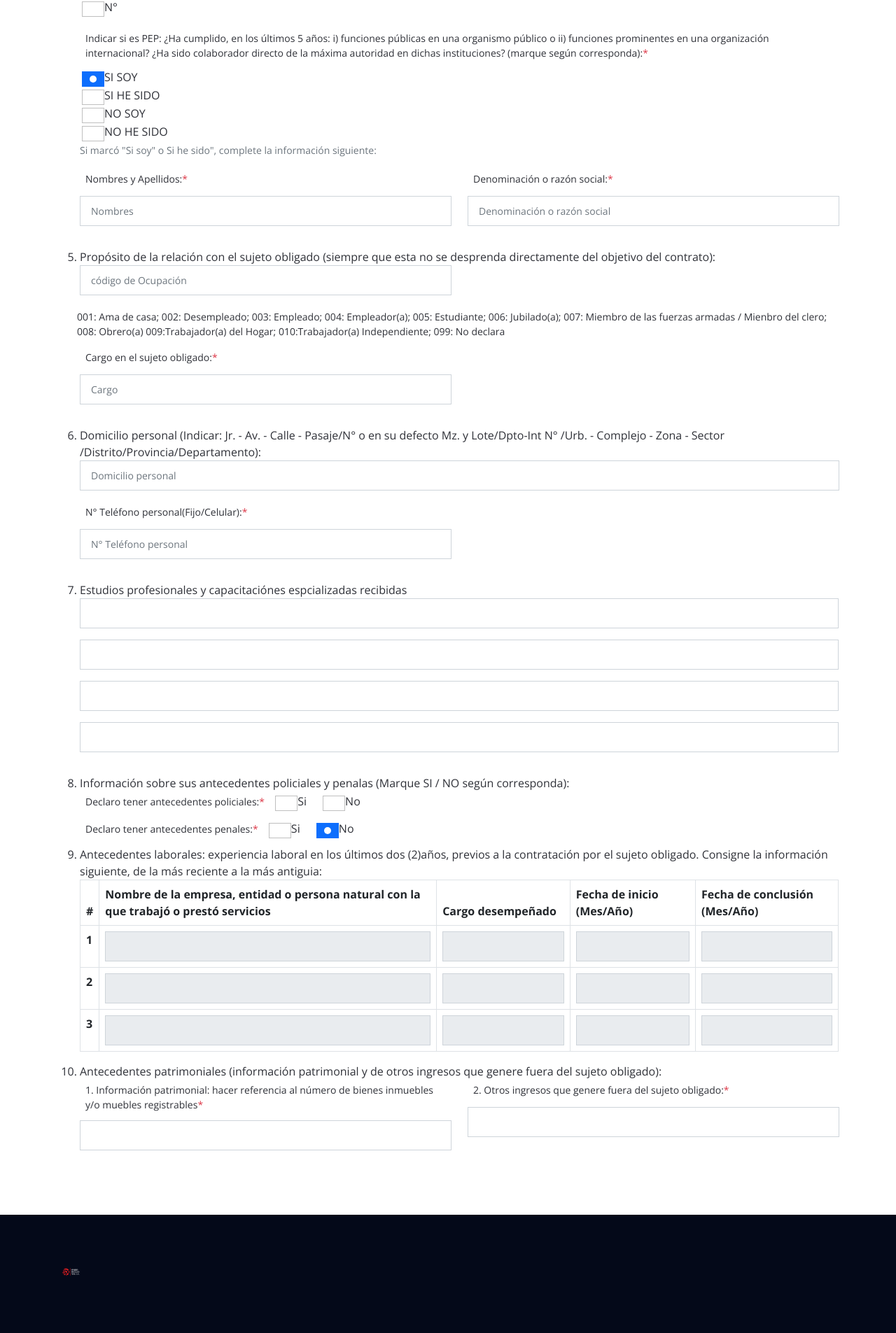
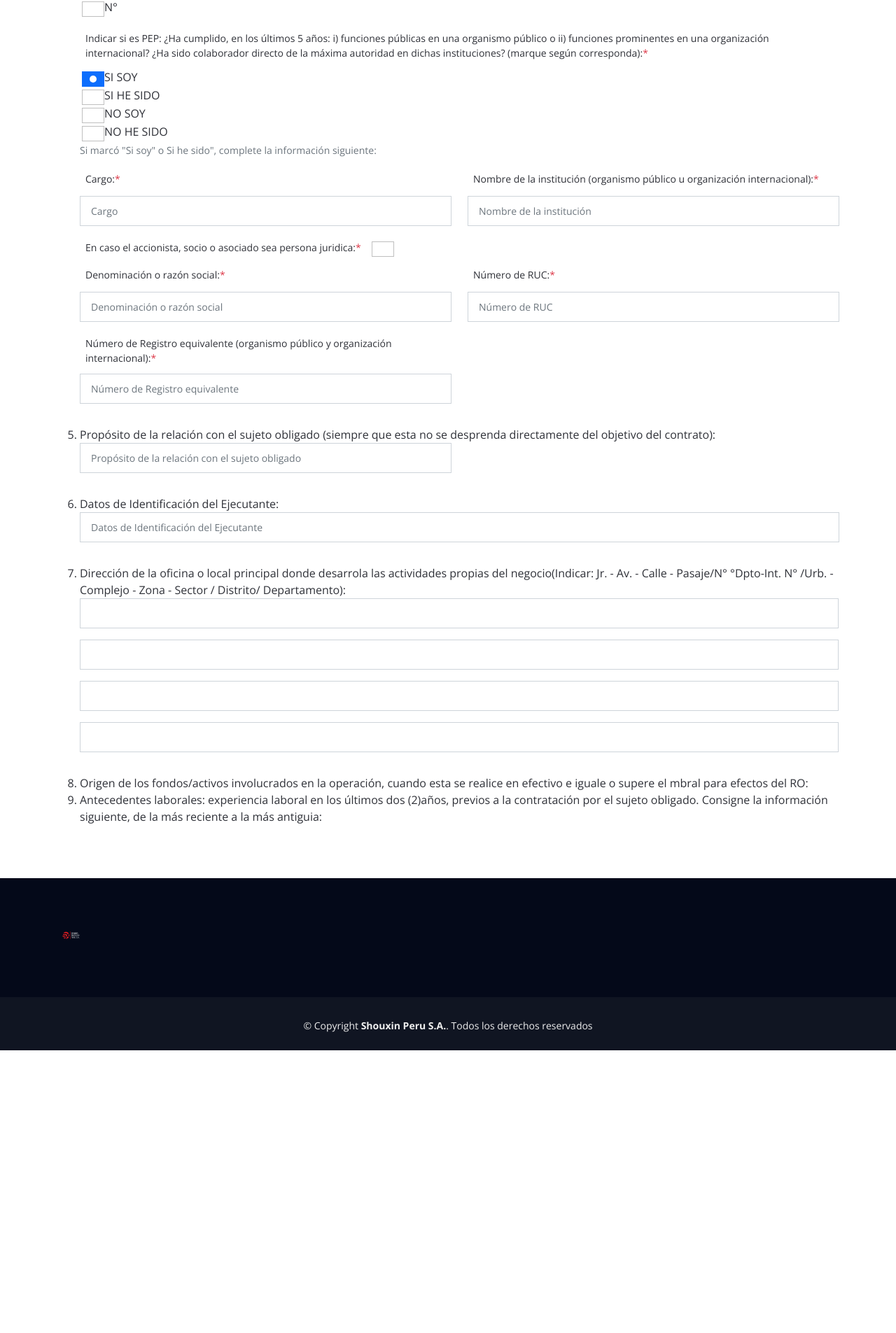
Before and after one commit to stipro/pagina.shouxin, a PHP site: page /personajuridica.php in a window 1280 px wide. Shown: the part 999-2904 px from the top of the page at 70% size. After the commit the page ends 2500 px from the top, so only its background shows below. Run offline with PHP 8.4, Linux system fonts and the light colour scheme.

Commit message:
Avance de diseño

```diff
--- a/personajuridica.php
+++ b/personajuridica.php
@@ -173,9 +173,9 @@
                                 </div>
                                 <div class="col-12 col-sm-6 mb-3">
                                     <div class="form-group">
-                                        <label for="namesSurnames-sexualHarassment" class="control-label form-control-sm form-label">Nombres y Apellidos:<span class="text-danger">*</span></label>
+                                        <label for="namesSurnames-sexualHarassment" class="control-label form-control-sm form-label">Cargo:<span class="text-danger">*</span></label>
                                         <div class="input-group input-group-sm">
-                                            <input type="text" name="namesSurnames-victim" id="namesSurnames-sexualHarassment" class="form-control form-control-sm" placeholder="Nombres" value="">
+                                            <input type="text" name="namesSurnames-victim" id="namesSurnames-sexualHarassment" class="form-control form-control-sm" placeholder="Cargo" value="">
                                             <div>
                                             </div>
                                         </div>
@@ -183,9 +183,48 @@
                                 </div>
                                 <div class="col-12 col-sm-6 mb-3">
                                     <div class="form-group">
-                                        <label for="identificationDocument-sexualHarassment" class="control-label form-control-sm form-label">Denominación o razón social:<span class="text-danger">*</span></label>
+                                        <label for="identificationDocument-sexualHarassment" class="control-label form-control-sm form-label">Nombre de la institución (organismo público u organización internacional):<span class="text-danger">*</span></label>
                                         <div class="input-group input-group-sm">
-                                            <input type="text" name="identificationDocumen-victimt" id="identificationDocument-sexualHarassment" class="form-control form-control-sm" placeholder="Denominación o razón social" value="">
+                                            <input type="text" name="identificationDocumen-victimt" id="identificationDocument-sexualHarassment" class="form-control form-control-sm" placeholder="Nombre de la institución" value="">
+                                            <div>
+                                            </div>
+                                        </div>
+                                    </div>
+                                </div>
+
+                                <div>
+                                    <label for="" class="control-label form-control-sm form-label">En caso el accionista, socio o asociado sea persona juridica:<span class="text-danger">*</span></label>
+                                    <div class="form-check form-check-inline">
+                                        <input class="form-check-input" type="radio" name="anonymityactCorruption" id="optionOne-actCorruption" value="Si">
+                                        <label class="form-check-label" for="optionOne-actCorruption"></label>
+                                    </div>
+                                </div>
+
+                                <div class="col-12 col-sm-6 mb-3">
+                                    <div class="form-group">
+                                        <label for="namesSurnames-sexualHarassment" class="control-label form-control-sm form-label">Denominación o razón social:<span class="text-danger">*</span></label>
+                                        <div class="input-group input-group-sm">
+                                            <input type="text" name="namesSurnames-victim" id="namesSurnames-sexualHarassment" class="form-control form-control-sm" placeholder="Denominación o razón social" value="">
+                                            <div>
+                                            </div>
+                                        </div>
+                                    </div>
+                                </div>
+                                <div class="col-12 col-sm-6 mb-3">
+                                    <div class="form-group">
+                                        <label for="identificationDocument-sexualHarassment" class="control-label form-control-sm form-label">Número de RUC:<span class="text-danger">*</span></label>
+                                        <div class="input-group input-group-sm">
+                                            <input type="text" name="identificationDocumen-victimt" id="identificationDocument-sexualHarassment" class="form-control form-control-sm" placeholder="Número de RUC" value="">
+                                            <div>
+                                            </div>
+                                        </div>
+                                    </div>
+                                </div>
+                                <div class="col-12 col-sm-6 mb-3">
+                                    <div class="form-group">
+                                        <label for="identificationDocument-sexualHarassment" class="control-label form-control-sm form-label">Número de Registro equivalente (organismo público y organización internacional):<span class="text-danger">*</span></label>
+                                        <div class="input-group input-group-sm">
+                                            <input type="text" name="identificationDocumen-victimt" id="identificationDocument-sexualHarassment" class="form-control form-control-sm" placeholder="Número de Registro equivalente" value="">
                                             <div>
                                             </div>
                                         </div>
@@ -197,19 +236,7 @@
                                 <div class="col-12 col-sm-6 mb-3">
                                     <div class="form-group">
                                         <div class="input-group input-group-sm">
-                                            <input type="text" name="name-collaborator" id="namesSurnames-sexualHarassment" class="form-control form-control-sm" placeholder="código de Ocupación" value="">
-                                            <div>
-                                            </div>
-                                        </div>
-                                    </div>
-                                </div>
-                                <label for="" class="control-label form-control-sm form-label">001: Ama de casa; 002: Desempleado; 003: Empleado; 004: Empleador(a); 005: Estudiante; 006: Jubilado(a);
-                                    007: Miembro de las fuerzas armadas / Mienbro del clero; 008: Obrero(a) 009:Trabajador(a) del Hogar; 010:Trabajador(a) Independiente; 099: No declara</label>
-                                <div class="col-12 col-sm-6 mb-3">
-                                    <div class="form-group">
-                                        <label for="identificationDocument-sexualHarassment" class="control-label form-control-sm form-label">Cargo en el sujeto obligado:<span class="text-danger">*</span></label>
-                                        <div class="input-group input-group-sm">
-                                            <input type="text" name="name-collaborator" id="identificationDocument-sexualHarassment" class="form-control form-control-sm" placeholder="Cargo" value="">
+                                            <input type="text" name="name-collaborator" id="namesSurnames-sexualHarassment" class="form-control form-control-sm" placeholder="Propósito de la relación con el sujeto obligado" value="">
                                             <div>
                                             </div>
                                         </div>
@@ -217,29 +244,19 @@
                                 </div>
                             </div>
 
-                            <li>Domicilio personal (Indicar: Jr. - Av. - Calle - Pasaje/N° o en su defecto Mz. y Lote/Dpto-Int N° /Urb. - Complejo - Zona - Sector /Distrito/Provincia/Departamento):</li>
+                            <li>Datos de Identificación del Ejecutante:</li>
                             <div class="mb-3 row">
                                 <div class="col-12 col-sm-12 mb-3">
                                     <div class="form-group">
                                         <div class="input-group input-group-sm">
-                                            <input type="text" name="name-collaborator" id="namesSurnames-sexualHarassment" class="form-control form-control-sm" placeholder="Domicilio personal" value="">
-                                            <div>
-                                            </div>
-                                        </div>
-                                    </div>
-                                </div>
-                                <div class="col-12 col-sm-6 mb-3">
-                                    <div class="form-group">
-                                        <label for="" class="control-label form-control-sm form-label">N° Teléfono personal(Fijo/Celular):<span class="text-danger">*</span></label>
-                                        <div class="input-group input-group-sm">
-                                            <input type="text" name="name-collaborator" id="identificationDocument-sexualHarassment" class="form-control form-control-sm" placeholder="N° Teléfono personal" value="">
+                                            <input type="text" name="name-collaborator" id="namesSurnames-sexualHarassment" class="form-control form-control-sm" placeholder="Datos de Identificación del Ejecutante" value="">
                                             <div>
                                             </div>
                                         </div>
                                     </div>
                                 </div>
                             </div>
-                            <li>Estudios profesionales y capacitaciónes espcializadas recibidas</li>
+                            <li>Dirección de la oficina o local principal donde desarrola las actividades propias del negocio(Indicar: Jr. - Av. - Calle - Pasaje/N° °Dpto-Int. N° /Urb. - Complejo - Zona - Sector / Distrito/ Departamento):</li>
                             <div class="mb-3 row">
                                 <div class="col-12 col-sm-12 mb-3">
                                     <div class="form-group">
@@ -270,90 +287,10 @@
                                     </div>
                                 </div>
                             </div>
-                            <li>Información sobre sus antecedentes policiales y penalas (Marque SI / NO según corresponda):</li>
-                            <div>
-                                <label for="" class="control-label form-control-sm form-label">Declaro tener antecedentes policiales:<span class="text-danger">*</span></label>
-                                <div class="form-check form-check-inline">
-                                    <input class="form-check-input" type="radio" name="anonymityactCorruption" id="optionOne-actCorruption" value="Si">
-                                    <label class="form-check-label" for="optionOne-actCorruption">Si</label>
-                                </div>
-                                <div class="form-check form-check-inline">
-                                    <input class="form-check-input" type="radio" name="anonymityactCorruption" id="optionTwo-actCorruption" value="No" checked>
-                                    <label class="form-check-label" for="optionTwo-actCorruption">No</label>
-                                </div>
-                            </div>
-                            <div>
-                                <label for="" class="control-label form-control-sm form-label">Declaro tener antecedentes penales:<span class="text-danger">*</span></label>
-                                <div class="form-check form-check-inline">
-                                    <input class="form-check-input" type="radio" name="anonymityactCorruption" id="optionOne-actCorruption" value="Si">
-                                    <label class="form-check-label" for="optionOne-actCorruption">Si</label>
-                                </div>
-                                <div class="form-check form-check-inline">
-                                    <input class="form-check-input" type="radio" name="anonymityactCorruption" id="optionTwo-actCorruption" value="No" checked>
-                                    <label class="form-check-label" for="optionTwo-actCorruption">No</label>
-                                </div>
-                            </div>
+                            <li>Origen de los fondos/activos involucrados en la operación, cuando esta se realice en efectivo e iguale o supere el mbral para efectos del RO:</li>
+
                             <li>Antecedentes laborales: experiencia laboral en los últimos dos (2)años, previos a la contratación por el sujeto obligado. Consigne la información siguiente,
                                 de la más reciente a la más antiguia:</li>
-                            <div class="table-responsive">
-                                <table class="table table-bordered table-hover">
-                                    <thead>
-                                        <tr>
-                                            <th scope="col">#</th>
-                                            <th scope="col">Nombre de la empresa, entidad o persona natural con la que trabajó o prestó servicios</th>
-                                            <th scope="col">Cargo desempeñado</th>
-                                            <th scope="col">Fecha de inicio (Mes/Año)</th>
-                                            <th scope="col">Fecha de conclusión (Mes/Año)</th>
-                                        </tr>
-                                    </thead>
-                                    <tbody>
-                                        <tr>
-                                            <th scope="row">1</th>
-                                            <td><input type="text" class="input-group-text form-control" name="" id=""></td>
-                                            <td><input type="text" class="input-group-text form-control" name="" id=""></td>
-                                            <td><input type="text" class="input-group-text form-control" name="" id=""></td>
-                                            <td><input type="text" class="input-group-text form-control" name="" id=""></td>
-                                        </tr>
-                                        <tr>
-                                            <th scope="row">2</th>
-                                            <td><input type="text" class="input-group-text form-control" name="" id=""></td>
-                                            <td><input type="text" class="input-group-text form-control" name="" id=""></td>
-                                            <td><input type="text" class="input-group-text form-control" name="" id=""></td>
-                                            <td><input type="text" class="input-group-text form-control" name="" id=""></td>
-                                        </tr>
-                                        <tr>
-                                            <th scope="row">3</th>
-                                            <td><input type="text" class="input-group-text form-control" name="" id=""></td>
-                                            <td><input type="text" class="input-group-text form-control" name="" id=""></td>
-                                            <td><input type="text" class="input-group-text form-control" name="" id=""></td>
-                                            <td><input type="text" class="input-group-text form-control" name="" id=""></td>
-                                        </tr>
-                                    </tbody>
-                                </table>
-                            </div>
-                            <li>Antecedentes patrimoniales (información patrimonial y de otros ingresos que genere fuera del sujeto obligado):</li>
-                            <div class="mb-3 row">
-                                <div class="col-12 col-sm-6 mb-3">
-                                    <div class="form-group">
-                                        <label for="namesSurnames-sexualHarassment" class="control-label form-control-sm form-label">1. Información patrimonial: hacer referencia al número de bienes inmuebles y/o muebles registrables<span class="text-danger">*</span></label>
-                                        <div class="input-group input-group-sm">
-                                            <input type="text" name="namesSurnames-victim" id="namesSurnames-sexualHarassment" class="form-control form-control-sm" placeholder="" value="">
-                                            <div>
-                                            </div>
-                                        </div>
-                                    </div>
-                                </div>
-                                <div class="col-12 col-sm-6 mb-3">
-                                    <div class="form-group">
-                                        <label for="identificationDocument-sexualHarassment" class="control-label form-control-sm form-label">2. Otros ingresos que genere fuera del sujeto obligado:<span class="text-danger">*</span></label>
-                                        <div class="input-group input-group-sm">
-                                            <input type="text" name="identificationDocumen-victimt" id="identificationDocument-sexualHarassment" class="form-control form-control-sm" placeholder="" value="">
-                                            <div>
-                                            </div>
-                                        </div>
-                                    </div>
-                                </div>
-                            </div>
                         </ol>
                     </form>
                 </div>
```
